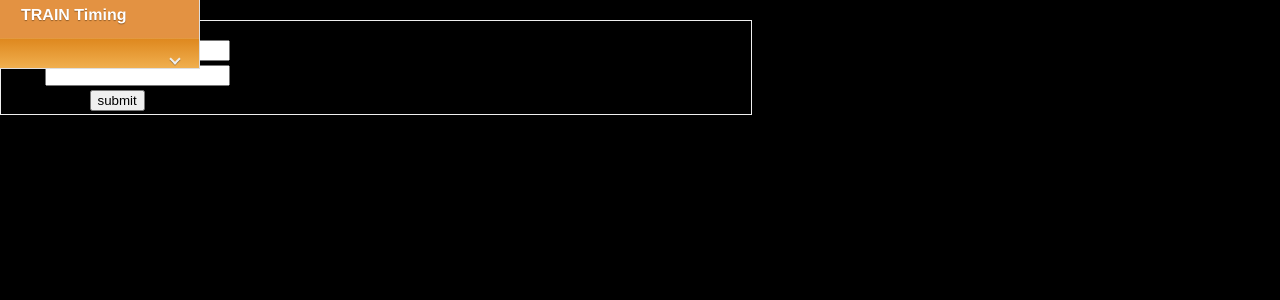
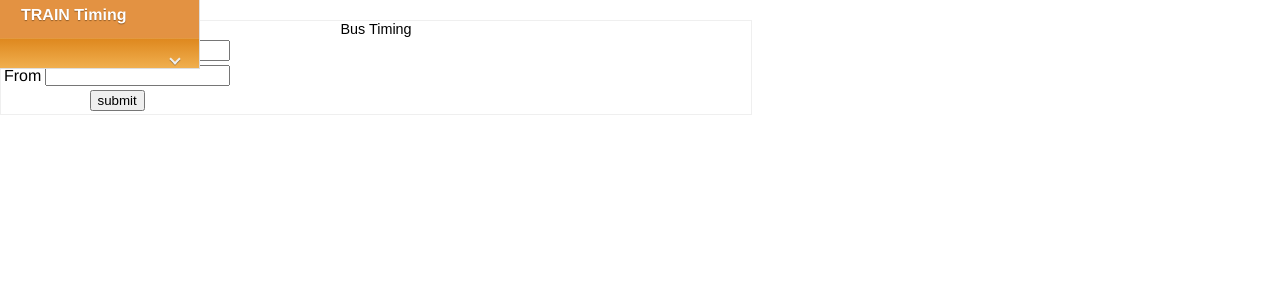
Before and after one commit to soumya12345/ecity4u, a PHP site: page /bus_timing.php in a window 1280 px wide. Shown: the part 100-400 px from the top of the page. Run offline with PHP 8.4, Linux system fonts and the light colour scheme; some web fonts are replaced.

Commit message:
style.css(bg colour change)

```diff
--- a/style.css
+++ b/style.css
@@ -2,7 +2,6 @@
 html{
 margin:0px;
 padding:0px;
-background:#000;
 }
 body{
 margin:0px;
```
